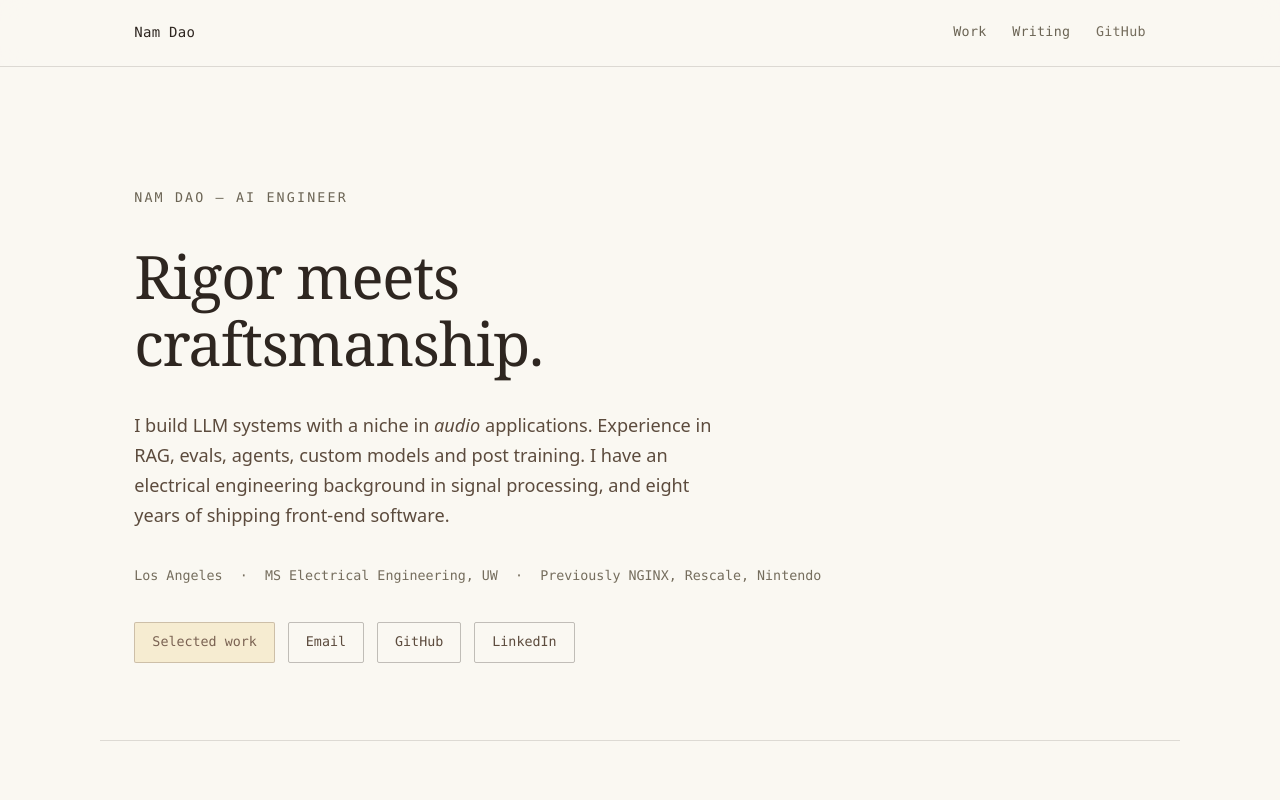
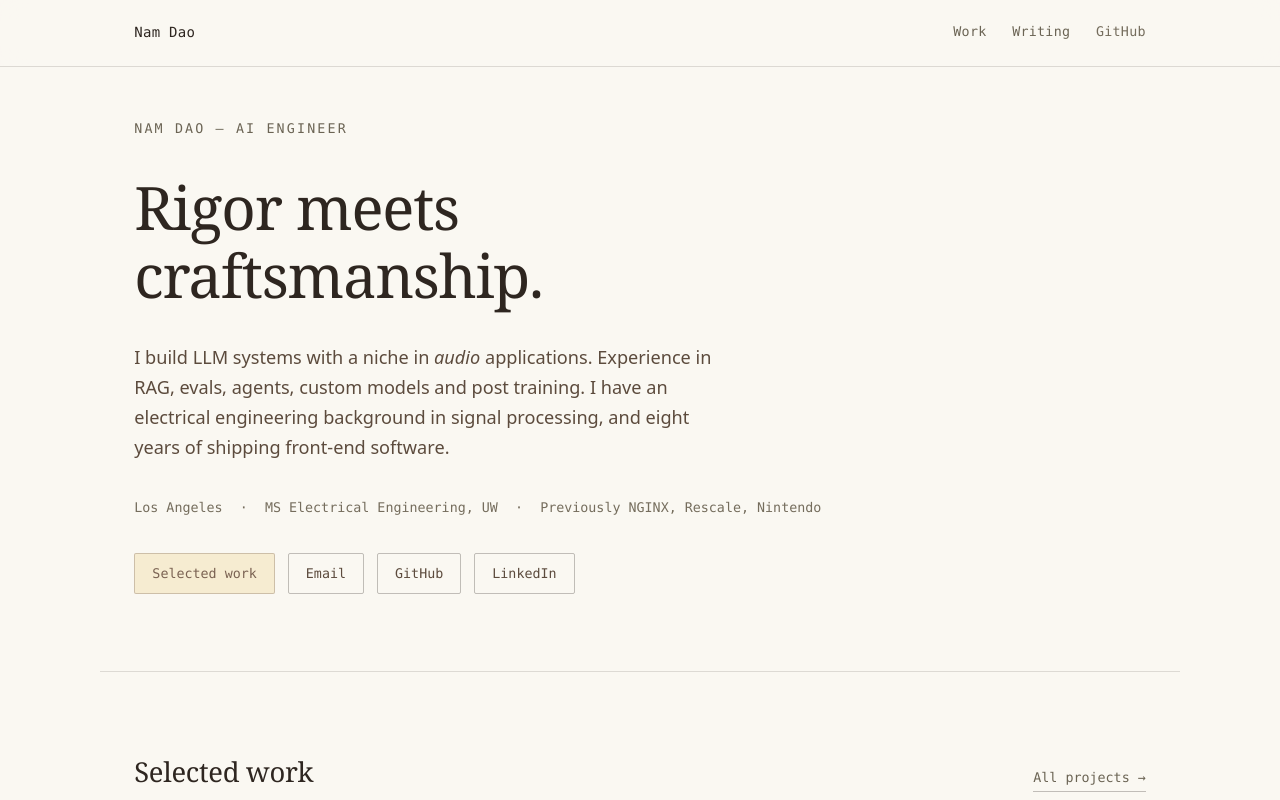
Before and after one commit to metzgerdev/nam-dao, a React (Vite) app: page / in a window 1280 px wide. Shown: the top 800 px of the page. Built offline with nearby package versions, Linux system fonts and the light colour scheme.

Commit message:
style: tighten the gap under the header

```diff
--- a/src/Style/site.css
+++ b/src/Style/site.css
@@ -167,8 +167,14 @@ body {
 /* ── hero ──────────────────────────────────────────────────────────────── */
 
 .hero {
-  padding-block: var(--space-9) var(--space-8);
+  padding-block: var(--space-7) var(--space-8);
   border-bottom: 1px solid var(--rule);
+}
+
+/* A page that opens straight into a section (Work) rather than a hero should
+   not inherit the between-sections rhythm as its top gap. */
+main > .section:first-child {
+  padding-top: var(--space-7);
 }
 
 .hero-name {
```
